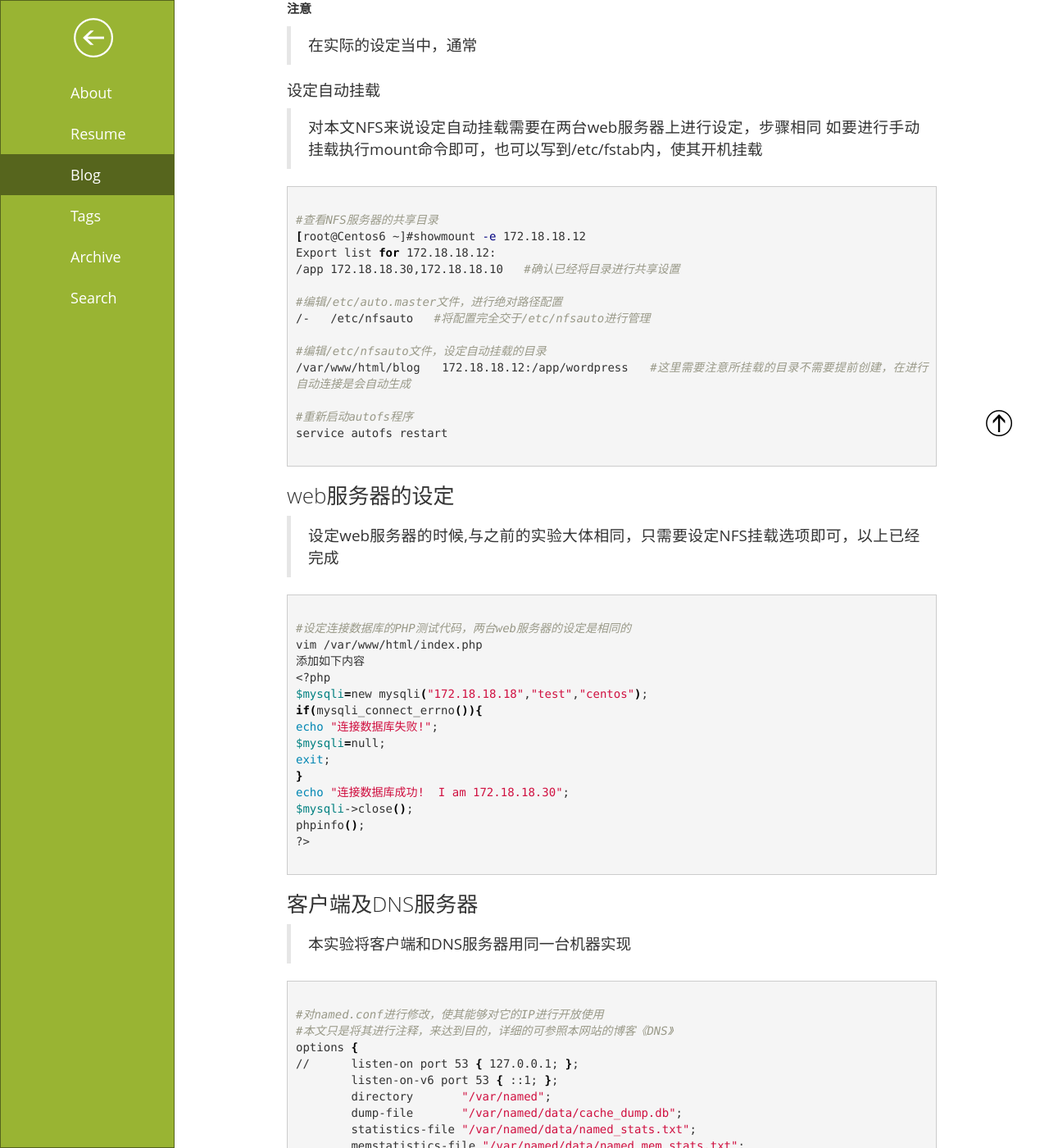
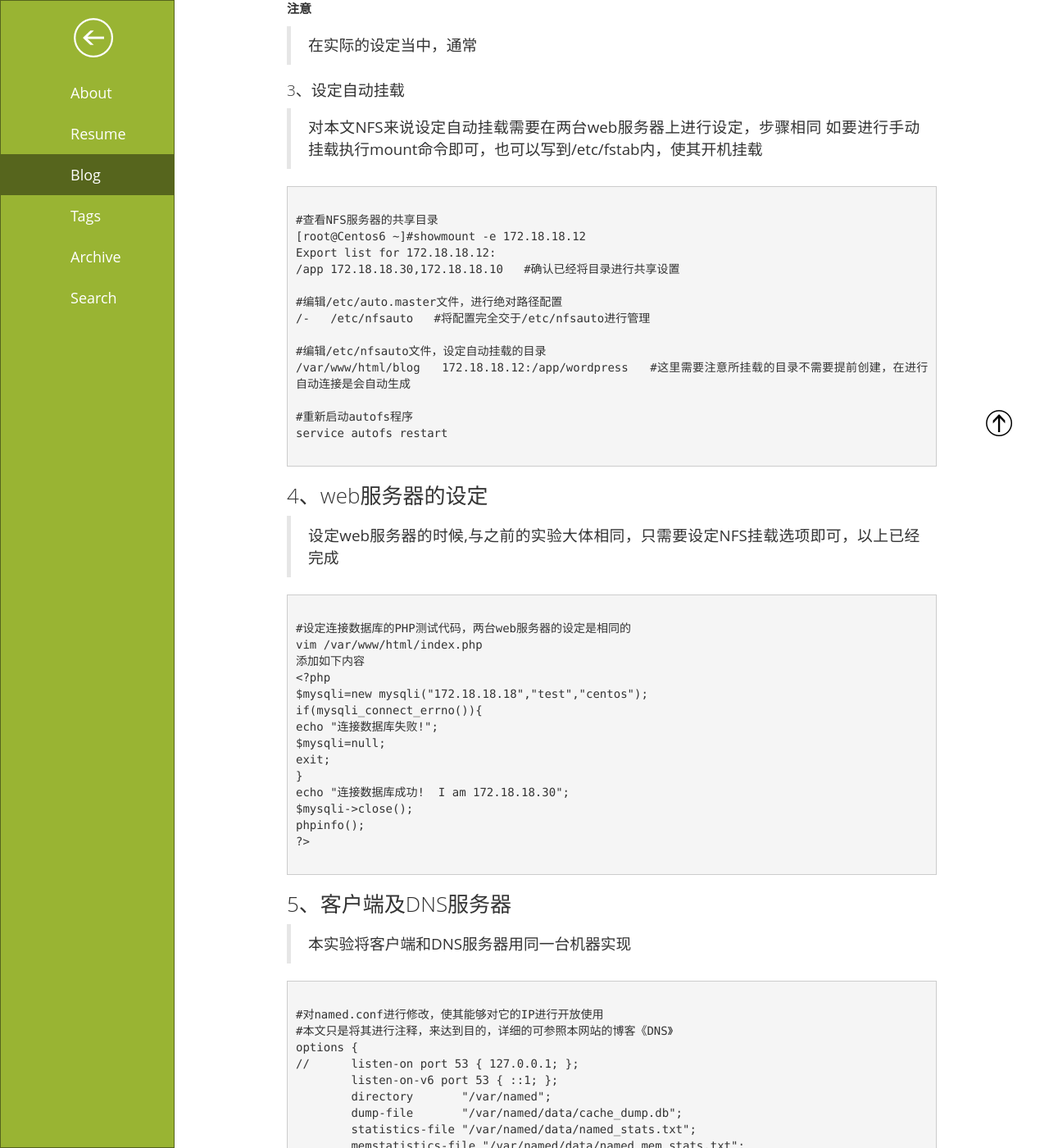
Before and after one commit to daysunshine/daysunshine.github.io, a Jekyll site: the page built from _posts/2017-10-16-linux-DNS-Load-balance.md, in a window 1280 px wide and 1400 px high, scrolled down 1430 px. Shown: the whole window at 82% size. Built offline with Jekyll 4.4.1, drawn with Linux system fonts in a browser that asks for light colours; comment, search, counter and statistics services are not loaded; some of the changed text lies outside the part shown.

Commit message:
Update 2017-10-16-linux-DNS-Load-balance.md

````diff
--- a/_posts/2017-10-16-linux-DNS-Load-balance.md
+++ b/_posts/2017-10-16-linux-DNS-Load-balance.md
@@ -25,11 +25,11 @@
 172.18.18.18| Mysql服务器
 
 
-### mysql的设定
+### 1、mysql的设定
 
 > 在之前的文章进行过详细的介绍，mysql的设置，这里只介绍如何实现
 
-```shell
+```
 
 #创建数据库，并对web服务器进行授权,设定账户和密码
 mysql> create database wpdb;
@@ -37,11 +37,11 @@
 
 ```
 
-### NFS的设定
+### 2、NFS的设定
 
 > 本文的NFS将WordPress放置于NFS服务器上，进行共享
 
-```shell
+```
 
 #编辑配置文件/etc/exports，添加本机共享的文件
 /app/wordpress      172.18.18.10(ro)  172.18.18.30(rw)   #本文将/app的文件进行对特定用户的共享并设定选项
@@ -67,18 +67,16 @@
 	–au 停止本机所有共享
 
 ```
+
 **注意**
 > 在实际的设定当中，通常
 
-
-
-
-#### 设定自动挂载
+#### 3、设定自动挂载
 
 > 对本文NFS来说设定自动挂载需要在两台web服务器上进行设定，步骤相同
 > 如要进行手动挂载执行mount命令即可，也可以写到/etc/fstab内，使其开机挂载
 
-```shell
+```
 
 #查看NFS服务器的共享目录
 [root@Centos6 ~]#showmount -e 172.18.18.12
@@ -96,11 +94,11 @@
 
 ```
 
-### web服务器的设定
+### 4、web服务器的设定
 
 > 设定web服务器的时候,与之前的实验大体相同，只需要设定NFS挂载选项即可，以上已经完成
 
-```shell
+```
 
 #设定连接数据库的PHP测试代码，两台web服务器的设定是相同的
 vim /var/www/html/index.php
@@ -119,11 +117,11 @@
 
 ```
 
-### 客户端及DNS服务器
+### 5、客户端及DNS服务器
 
 > 本实验将客户端和DNS服务器用同一台机器实现
 
-```shell
+```
 
 #对named.conf进行修改，使其能够对它的IP进行开放使用
 #本文只是将其进行注释，来达到目的，详细的可参照本网站的博客《DNS》
````
Also changed, not shown: other parts of _posts/2017-10-16-linux-DNS-Load-balance.md (+1 -1 lines).
